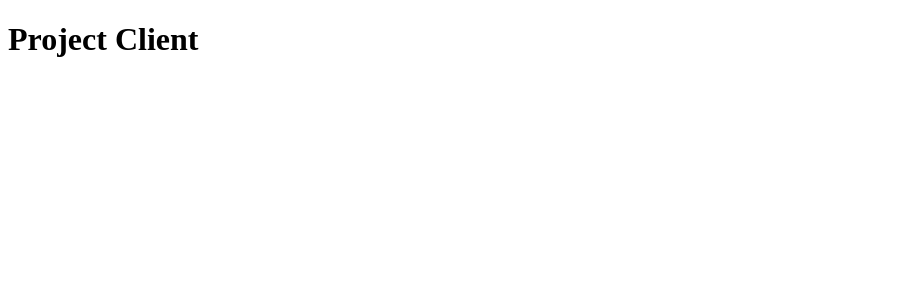
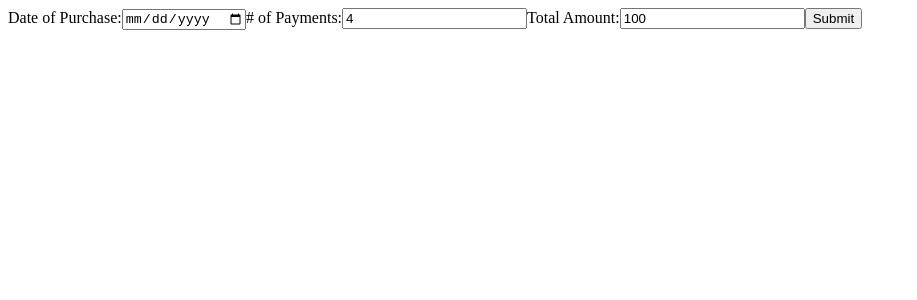
Before and after one commit to TrinitasAccounting/Business_Financing_Calculator, a React (Create React App) app in the folder client/: page / in a window 1280 px wide. Shown: the top 300 px of the page, without its empty margins (0-917 px from the left). Built offline with nearby package versions, Linux system fonts and the light colour scheme.

Commit message:
payment calculator without interest functional

```diff
--- a/client/src/components/App.js
+++ b/client/src/components/App.js
@@ -1,8 +1,33 @@
 import React, { useEffect, useState } from "react";
 import { Switch, Route } from "react-router-dom";
 
+import PaymentCalculator from "./PaymentCalculator/PaymentCalculator";
+import PaymentCardDiv from "./PaymentCalculator/PaymentCardDiv";
+
+import './PaymentCalculator/Cards.css'
+
 function App() {
-  return <h1>Project Client</h1>;
+
+  // Actual card state data
+  const [cardData, setCardData] = useState({
+    purchaseDate: '',
+    numberOfPayments: '',
+    totalAmount: ''
+  })
+
+  console.log(cardData)
+
+
+  return (
+    <div>
+      <PaymentCalculator setCardData={setCardData} />
+      <div className="container">
+        <PaymentCardDiv cardData={cardData} />
+
+      </div>
+
+    </div>
+  )
 }
 
 export default App;
--- /dev/null
+++ b/client/src/components/PaymentCalculator/Card.js
@@ -0,0 +1,14 @@
+
+import './Cards.css'
+
+function Card({ paymentDate, amount }) {
+
+    return (
+        <div className="card">
+            <h3>Date: {paymentDate}</h3>
+            <h3>{amount}</h3>
+        </div>
+    )
+}
+
+export default Card;
--- /dev/null
+++ b/client/src/components/PaymentCalculator/Cards.css
@@ -0,0 +1,29 @@
+/* .cards {
+    display: grid;
+    grid-template-columns: repeat(auto-fill, minmax(230px, 1fr));
+    grid-gap: 20px;
+} */
+
+.card {
+    /* Change background color */
+    background-color: white;
+
+    /* Add border */
+    border: 1px solid #bacdd8;
+
+    /* Add space between the border and the content */
+    padding: 8px;
+
+    border-radius: 12px;
+}
+
+.container {
+    background-color: blueviolet;
+    max-width: 300px;
+
+    /* Center the container in middle on horizontal axis */
+    margin: 0 auto;
+
+    /* Add empty space above the container (20% of the view height) */
+    margin-top: 20vh;
+}
--- /dev/null
+++ b/client/src/components/PaymentCalculator/PaymentCalculator.js
@@ -0,0 +1,45 @@
+
+import { useState } from "react";
+
+
+function PaymentCalculator({ setCardData }) {
+
+    // Initial Payment Data for form state
+    const [paymentForm, setPaymentForm] = useState({
+        purchaseDate: '',
+        numberOfPayments: 4,
+        totalAmount: 100
+    })
+
+    // On change of input field for controlled form
+    function onChangeOfForm(event) {
+        let newPaymentForm = { ...paymentForm, [event.target.name]: event.target.value }
+        setPaymentForm(newPaymentForm)
+    }
+
+    // On Submit function for the form to update the number of payment cards
+    function onSubmitOfForm(event) {
+        event.preventDefault()
+        setCardData(paymentForm)
+    }
+
+
+    return (
+        <>
+            <form onSubmit={onSubmitOfForm}>
+                <label>Date of Purchase:
+                    <input name='purchaseDate' type="date" onChange={onChangeOfForm} value={paymentForm.purchaseDate} />
+                </label>
+                <label># of Payments:
+                    <input name='numberOfPayments' type="number" onChange={onChangeOfForm} value={paymentForm.numberOfPayments} />
+                </label>
+                <label>Total Amount:
+                    <input name='totalAmount' type="number" onChange={onChangeOfForm} value={paymentForm.totalAmount} />
+                </label>
+                <button type='submit'>Submit</button>
+            </form>
+        </>
+    )
+}
+
+export default PaymentCalculator;
--- /dev/null
+++ b/client/src/components/PaymentCalculator/PaymentCardDiv.js
@@ -0,0 +1,40 @@
+
+import './Cards.css';
+
+import Card from "./Card"
+
+const PaymentCardDiv = ({ cardData }) => {
+
+    // for loop for the number of payments, pushing data to an array of data that cards will be made from
+    // ______________________________________________________________________________________________
+    // Adding weeks to a date
+    function addWeeks(date, weeks) {
+        date.setDate(date.getDate() + 7 * weeks);
+        return date;
+    }
+
+    let dataForCards = []
+    let dateOfPayment = new Date(cardData.purchaseDate)
+    // let nextDate = addWeeks(dateOfPayment, 2)
+    for (let i = 0; i < cardData.numberOfPayments; i++) {
+        dataForCards.push({ paymentDate: dateOfPayment.toISOString().slice(0, 10), amount: cardData.totalAmount / cardData.numberOfPayments })
+        dateOfPayment = addWeeks(dateOfPayment, 2)
+    }
+    console.log(dataForCards);
+
+    // iterate through data array and show a card for each item in array
+    // let testIteration = dataForCards.map((item) => {
+    //     <Card paymentDate={item.paymentDate} amount={item.amount} />
+    // })
+
+
+    return (
+        <div className="Cards">
+            {dataForCards.map((item) => {
+                return (<Card key={item} paymentDate={item.paymentDate} amount={item.amount} />)
+            })}
+        </div>
+    )
+}
+
+export default PaymentCardDiv;
```
Also changed, not shown: 2 other files (tests, documents, lock files or other folders).
